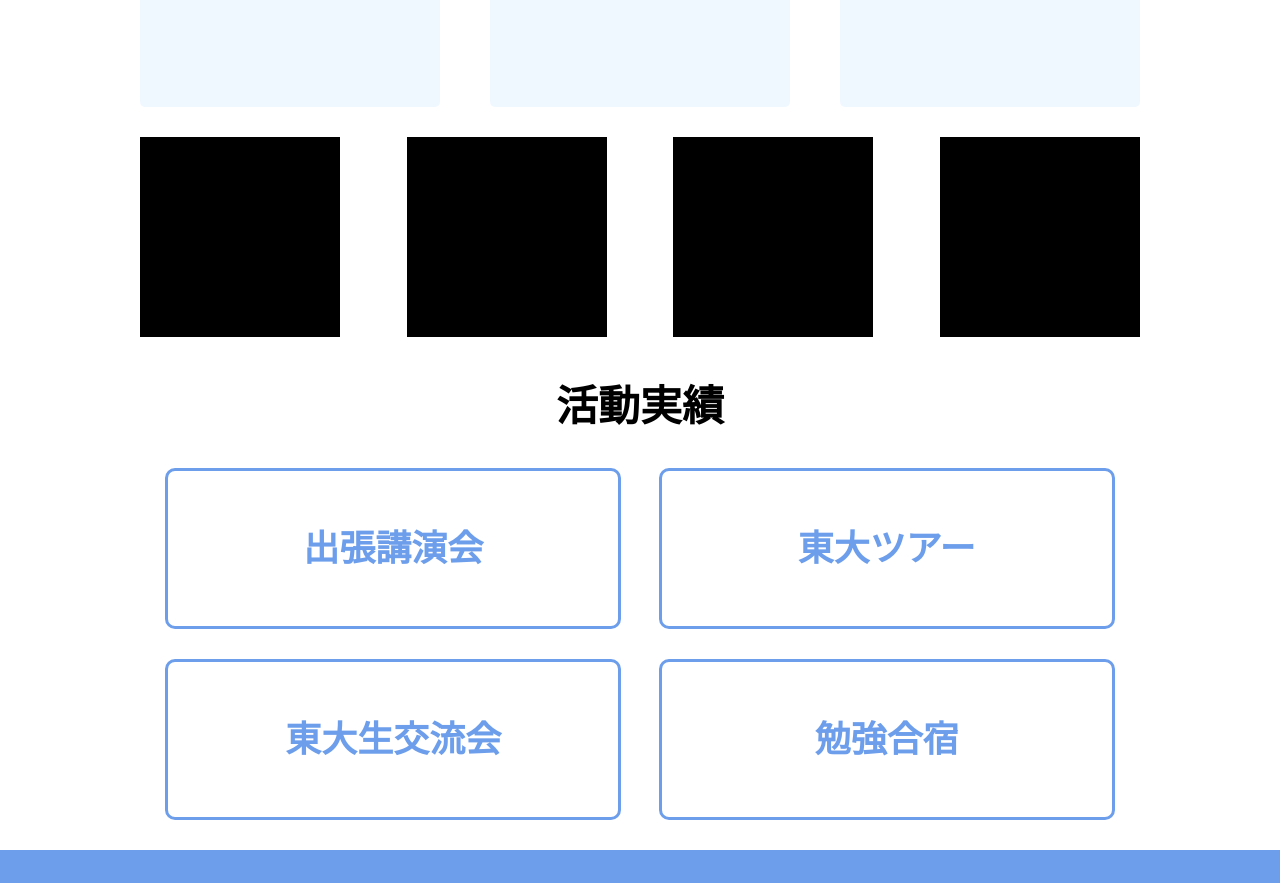
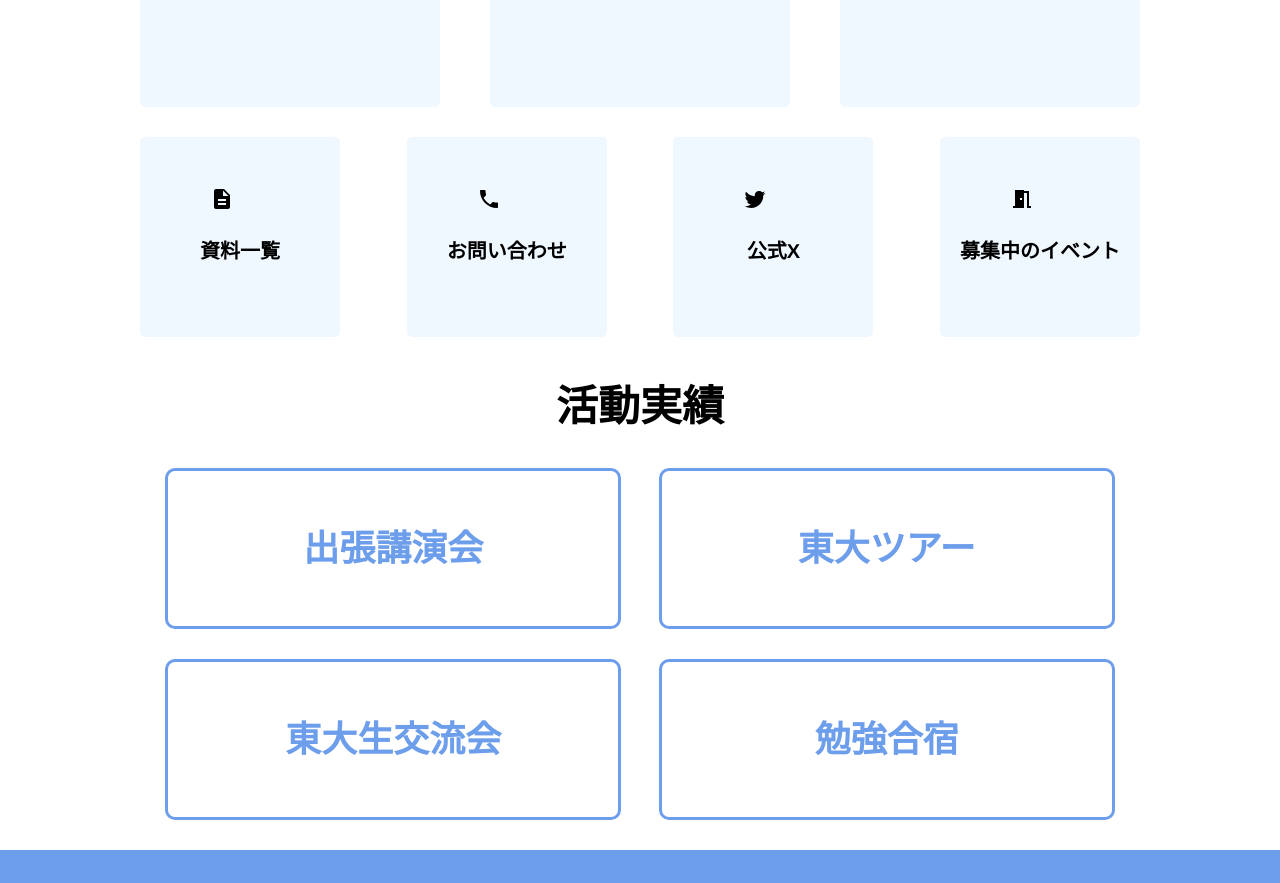
Before and after one commit to ReoYabiku/aloha-hp-next, a Next.js app: page / in a window 1280 px wide. Shown: the part 1640-2523 px from the top of the page. Built offline with nearby package versions, Linux system fonts and the light colour scheme.

Commit message:
small block

```diff
--- a/app/(user)/(top)/LargeBlock.tsx
+++ b/app/(user)/(top)/LargeBlock.tsx
@@ -1,10 +1,8 @@
 "use client"
 
 import style from './LargeBlock.module.css';
-import { SvgIcon, SvgIconTypeMap } from '@mui/material';
-import AccountBalanceIcon from '@mui/icons-material/AccountBalance';
+import { SvgIcon } from '@mui/material';
 import Link from 'next/link';
-import { OverridableComponent } from '@mui/material/OverridableComponent';
 
 export type LargeBlockProps = {
   url: string,
--- a/app/(user)/(top)/Main.tsx
+++ b/app/(user)/(top)/Main.tsx
@@ -7,6 +7,11 @@ import SmallBlock, { SmallBlockProps } from './SmallBlock';
 import AccountBalanceIcon from '@mui/icons-material/AccountBalance';
 import MilitaryTechIcon from '@mui/icons-material/MilitaryTech';
 import GroupsIcon from '@mui/icons-material/Groups';
+
+import DescriptionIcon from '@mui/icons-material/Description';
+import PhoneIcon from '@mui/icons-material/Phone';
+import TwitterIcon from '@mui/icons-material/Twitter';
+import MeetingRoomIcon from '@mui/icons-material/MeetingRoom';
 
 type TextCartProps = {
   text: string
@@ -82,24 +87,24 @@ export default function Main() {
 
   const smallBlocks: SmallBlockProps[] = [
     {
-      url: "",
-      icon: "",
-      name: "",
+      url: "/documents",
+      icon: <DescriptionIcon />,
+      name: "資料一覧",
     },
     {
-      url: "",
-      icon: "",
-      name: "",
+      url: "#",
+      icon: <PhoneIcon />,
+      name: "お問い合わせ",
     },
     {
-      url: "",
-      icon: "",
-      name: "",
+      url: "https://twitter.com/ALOHA_u_tokyo",
+      icon: <TwitterIcon />,
+      name: "公式X",
     },
     {
-      url: "",
-      icon: "",
-      name: "",
+      url: "#",
+      icon: <MeetingRoomIcon />,
+      name: "募集中のイベント",
     },
   ];
 
--- /dev/null
+++ b/app/(user)/(top)/SmallBlock.module.css
@@ -0,0 +1,21 @@
+.container {
+    width: 200px;
+    height: 200px;
+    background-color: aliceblue;
+    border-radius: 5px;
+    cursor: pointer;
+
+    align-items: center;
+}
+
+.icon {
+    margin: 50px 70px 0px;
+    width: 60px;
+    height: 60px;
+}
+
+.text {
+    font-size: 20px;
+    font-weight: bold;
+    text-align: center;
+}
--- a/app/(user)/(top)/SmallBlock.tsx
+++ b/app/(user)/(top)/SmallBlock.tsx
@@ -1,12 +1,20 @@
+import style from './SmallBlock.module.css';
+import { SvgIcon } from '@mui/material';
+import Link from 'next/link';
+
 export type SmallBlockProps = {
   url: string,
-  icon: string,
+  icon: React.ReactNode,
   name: string,
 }
 
 export default function SmallBlock({ url, icon, name }: SmallBlockProps) {
   return (
-    // TODO: point cursor
-    <div style={{width: "200px", height: "200px", backgroundColor: "black"}}></div>
+    <Link href={url}  className={style.container} >
+      <SvgIcon className={style.icon}>
+        {icon}
+      </SvgIcon>
+      <p className={style.text}>{name}</p>
+    </Link>
   );
 }
```
